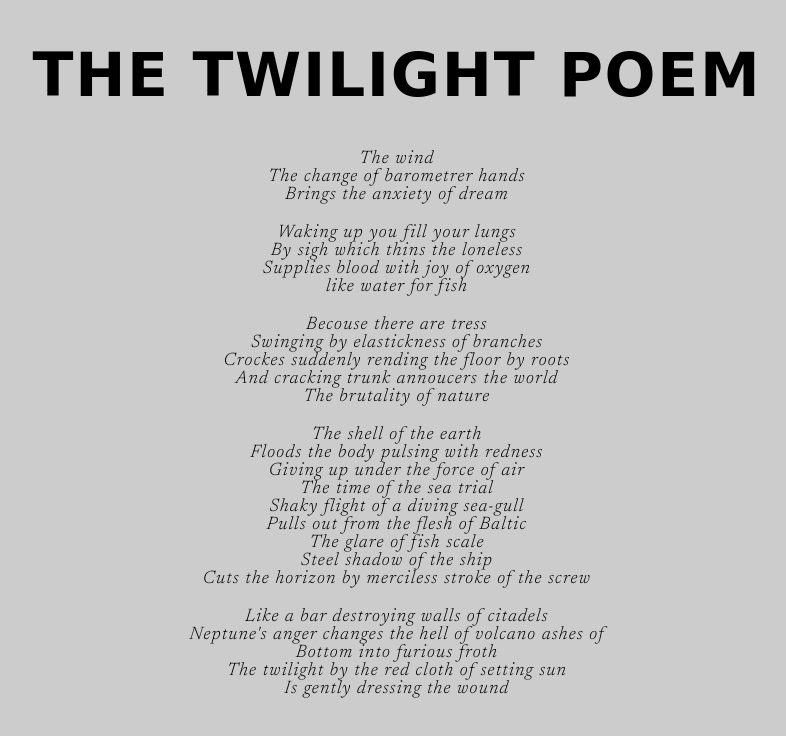
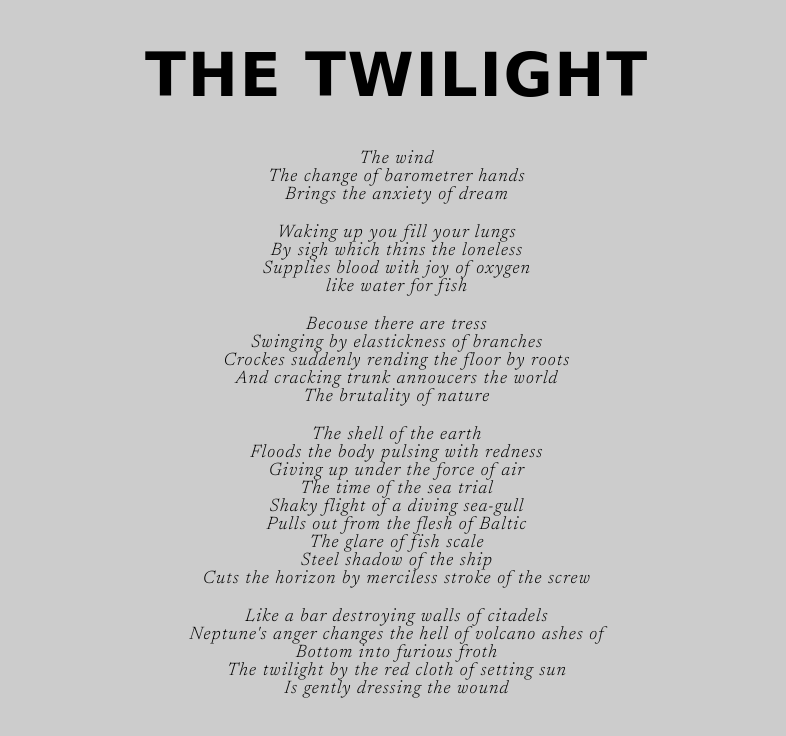
Before and after one commit to barzie01/learning-git-2, a plain HTML site: page learning-git-2/index.html in a window 1280 px wide. Shown: the whole page, without its empty margins (243-1029 px from the left). Drawn offline with Linux system fonts and the light colour scheme; a web font is replaced by a local one.

Commit message:
Update index.html

```diff
--- a/learning-git-2/index.html
+++ b/learning-git-2/index.html
@@ -9,7 +9,7 @@
     <title>Poem</title>
   </head>
   <body>
-    <h1>The twilight poem</h1>
+    <h1>The twilight</h1>
     <p>
       The wind<br>The change of barometrer hands<br>Brings the anxiety of dream
     </p>
```
